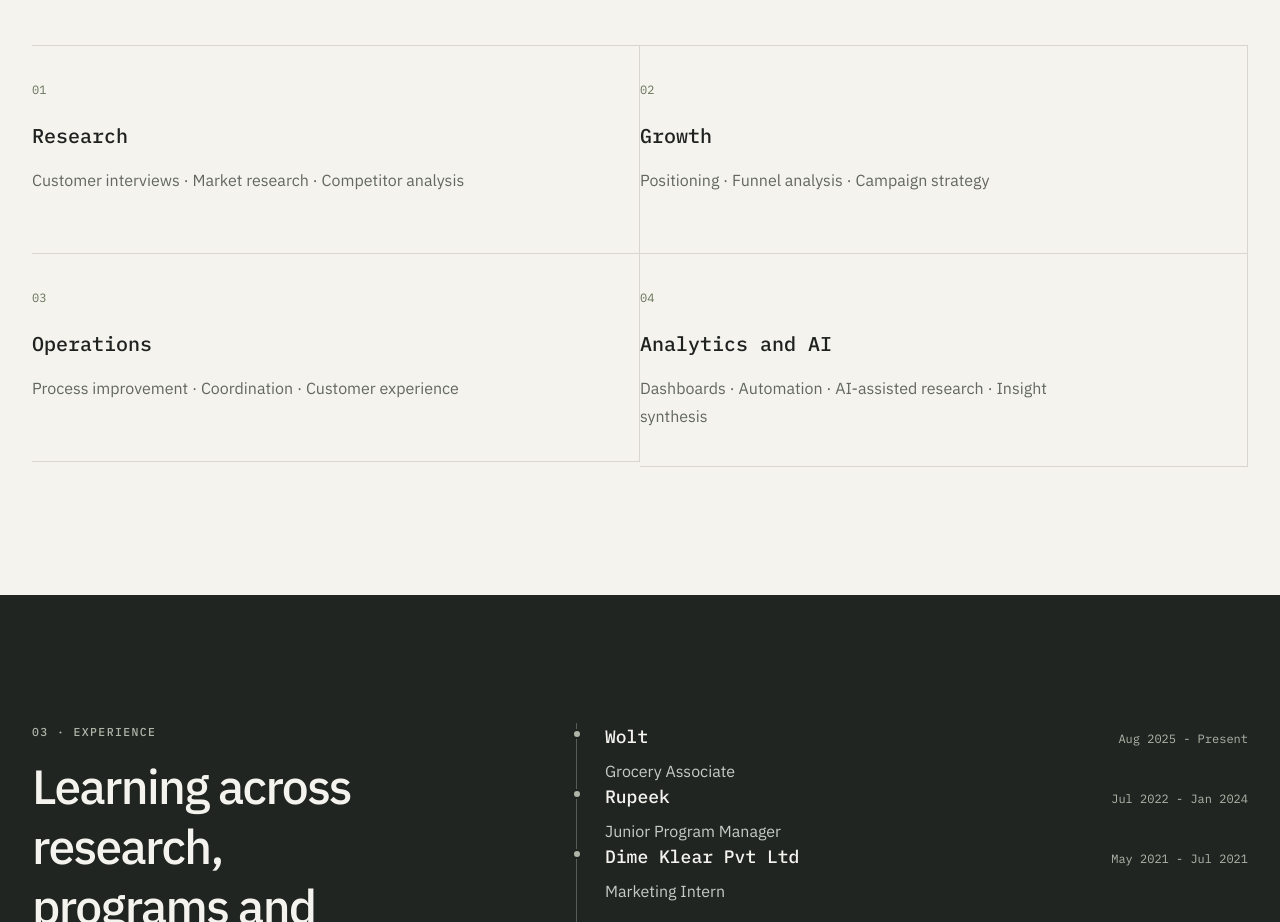
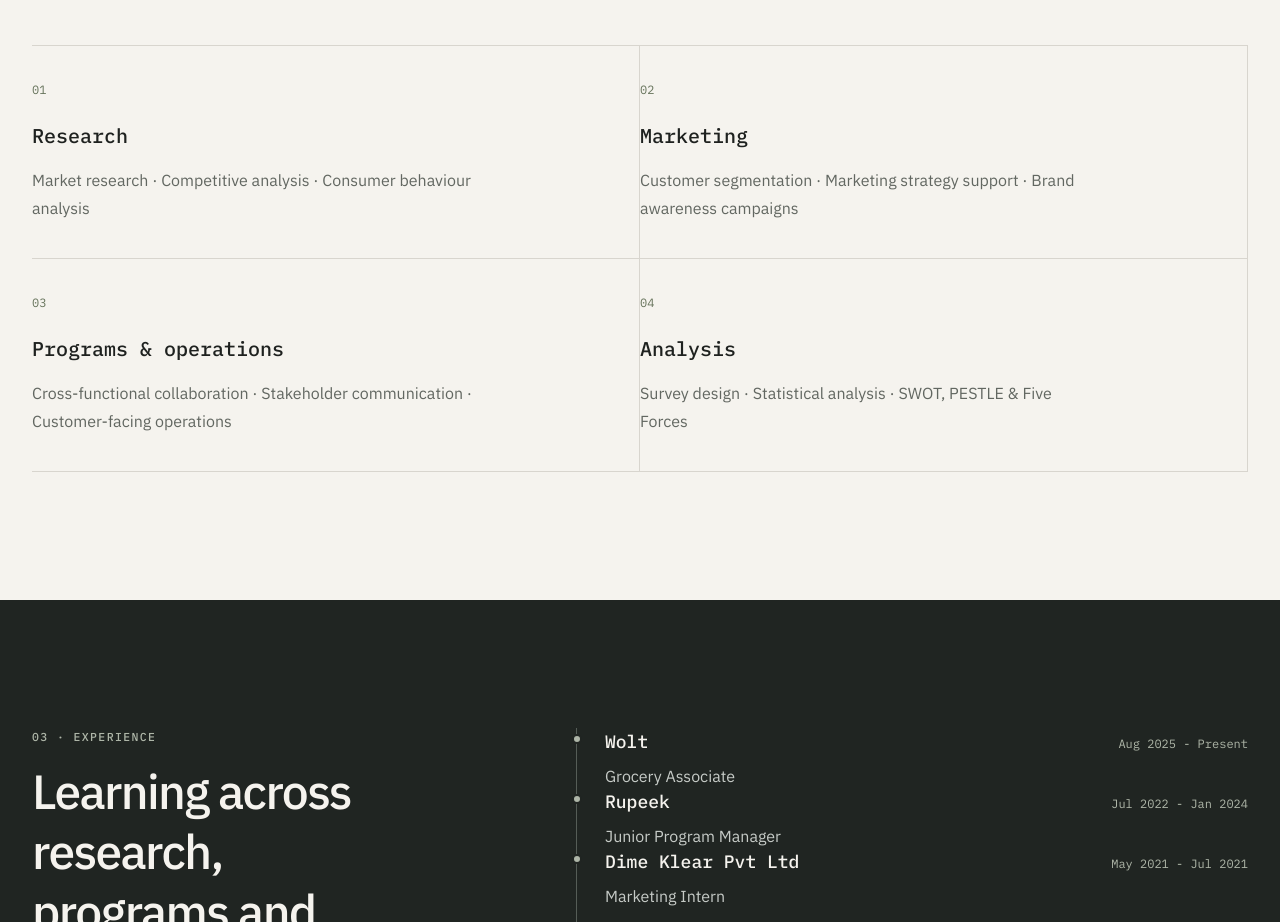
Before and after one commit to vishvanathnaik/portfolio-website, a Next.js app: page / in a window 1280 px wide. Shown: the part 2240-3162 px from the top of the page. Built offline with nearby package versions, Linux system fonts and the light colour scheme.

Commit message:
Align capabilities with resume

```diff
--- a/components/capability-groups.tsx
+++ b/components/capability-groups.tsx
@@ -1,10 +1,10 @@
 import { Reveal } from "./reveal";
 
 const capabilities = [
-  { title: "Research", items: ["Customer interviews", "Market research", "Competitor analysis"] },
-  { title: "Growth", items: ["Positioning", "Funnel analysis", "Campaign strategy"] },
-  { title: "Operations", items: ["Process improvement", "Coordination", "Customer experience"] },
-  { title: "Analytics and AI", items: ["Dashboards", "Automation", "AI-assisted research", "Insight synthesis"] },
+  { title: "Research", items: ["Market research", "Competitive analysis", "Consumer behaviour analysis"] },
+  { title: "Marketing", items: ["Customer segmentation", "Marketing strategy support", "Brand awareness campaigns"] },
+  { title: "Programs & operations", items: ["Cross-functional collaboration", "Stakeholder communication", "Customer-facing operations"] },
+  { title: "Analysis", items: ["Survey design", "Statistical analysis", "SWOT, PESTLE & Five Forces"] },
 ];
 
 export function CapabilityGroups() {
```
